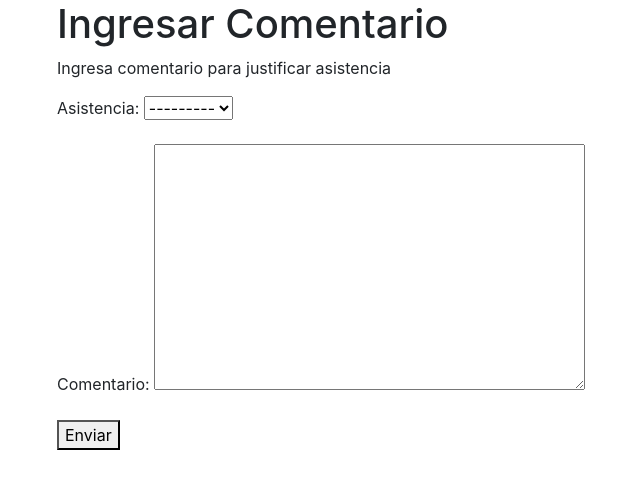
After one commit to fernandlira/colegiodj, a Django app: template templates/colegio/ingresar_comentario.html in a window 1280 px wide. The commit adds this page. Shown: the top 489 px of the page, without its empty margins (28-668 px from the left). Run offline with Django 3.2, Linux system fonts and the light colour scheme; the template is opened without the code that fills it: values that come from a table or form of the project are taken from there, others are empty; some libraries are stand-ins or nearby versions.

Commit message:
new release

```diff
--- a/colegio/forms.py
+++ b/colegio/forms.py
@@ -1,5 +1,5 @@
 from django import forms
-from .models import Alumno, Curso, Asistencia, Nota
+from .models import Alumno, Curso, Asistencia, Nota, Comentario
 
 
 class AlumnoForm(forms.ModelForm):
@@ -24,3 +24,8 @@ class NotaForm(forms.ModelForm):
     class Meta:
         model = Nota
         fields = ["asistencia", "curso", "tipo", "nota"]
+
+class ComentarioForm(forms.ModelForm):
+    class Meta:
+        model = Comentario
+        fields = ["asistencia", "comentario"]
--- a/colegio/views.py
+++ b/colegio/views.py
@@ -2,6 +2,7 @@ from django.shortcuts import render
 from django.views.decorators.http import require_http_methods
 from django.shortcuts import redirect
 from .models import Alumno, Asistencia
+from .forms import ComentarioForm
 
 
 def home(request):
@@ -22,4 +23,5 @@ def makeComentario(request, id=1):
     if request.method == "POST":
         pass
     else:
-        return render(request,'colegio/asistencia_estudiante.html',{'asistencias':asistencias,'alumno':alumno})
+        form = ComentarioForm
+        return render(request,'colegio/ingresar_comentario.html',{ 'form': form})
--- a/templates/base.html
+++ b/templates/base.html
@@ -11,7 +11,7 @@
     {% block css %}{% endblock %}
 </head>
 <body>
-    <div class="container-fluid">
+    <div class="container">
 {%block content%} {%endblock%}
 </div>
 <script src="https://code.jquery.com/jquery-3.5.1.slim.min.js" integrity="sha384-DfXdz2htPH0lsSSs5nCTpuj/zy4C+OGpamoFVy38MVBnE+IbbVYUew+OrCXaRkfj" crossorigin="anonymous"></script>
--- /dev/null
+++ b/templates/colegio/ingresar_comentario.html
@@ -0,0 +1,19 @@
+{%extends 'base.html'%}
+
+{%block title %} Listado Alumnos {% endblock %}
+
+{%block content %}
+
+  <h1>Ingresar Comentario</h1>
+<p>Ingresa comentario para justificar asistencia</p>
+
+<form method="POST">
+    {% csrf_token %}
+    {{form.as_p}}
+    <button type="submit">Enviar</button>
+</form>
+
+    {% endblock %}
+
+</body>
+</html>
```
Also changed, not shown: templates/colegio/asistencia_estudiante.html (+7 -2 lines).
